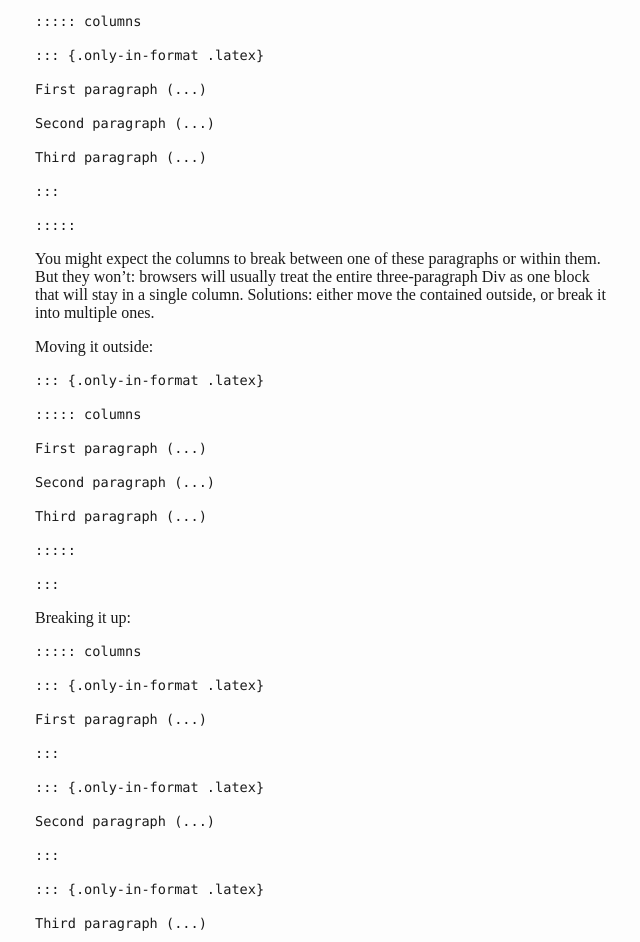
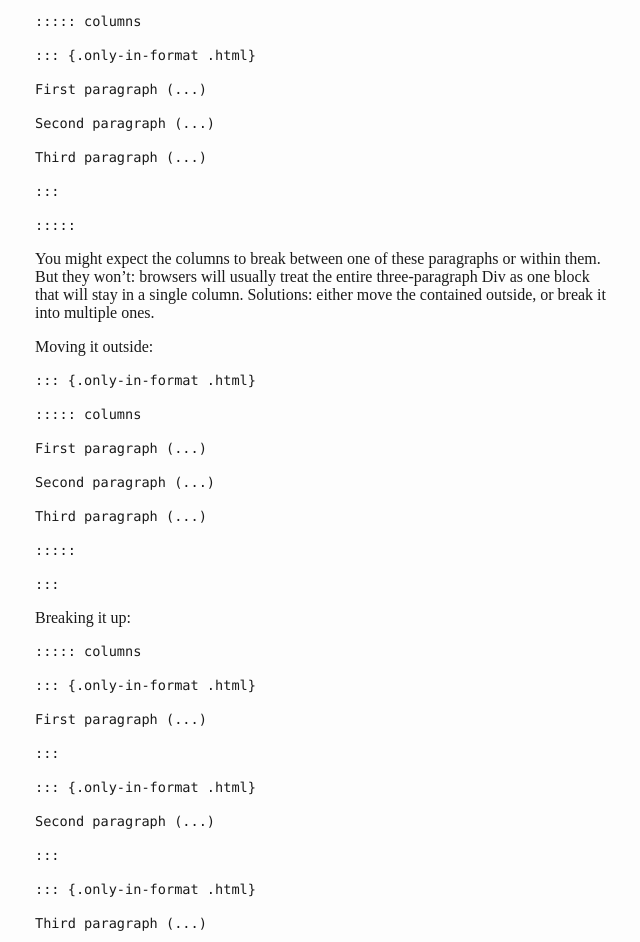
Before and after one commit to dialoa/columns, a plain HTML site: page expected.html in a window 1280 px wide. Shown: the part 2518-3460 px from the top of the page, 317-957 px from the left. Drawn offline with Linux system fonts and the light colour scheme.

Commit message:
typo in manual, regenerating

```diff
--- a/expected.html
+++ b/expected.html
@@ -367,7 +367,7 @@ fluid multiple columns:</p>
 <div class="sourceCode" id="cb6"><pre
 class="sourceCode markdown"><code class="sourceCode markdown"><span id="cb6-1"><a href="#cb6-1" aria-hidden="true" tabindex="-1"></a>::::: columns</span>
 <span id="cb6-2"><a href="#cb6-2" aria-hidden="true" tabindex="-1"></a></span>
-<span id="cb6-3"><a href="#cb6-3" aria-hidden="true" tabindex="-1"></a>::: {.only-in-format .latex}</span>
+<span id="cb6-3"><a href="#cb6-3" aria-hidden="true" tabindex="-1"></a>::: {.only-in-format .html}</span>
 <span id="cb6-4"><a href="#cb6-4" aria-hidden="true" tabindex="-1"></a></span>
 <span id="cb6-5"><a href="#cb6-5" aria-hidden="true" tabindex="-1"></a>First paragraph (...)</span>
 <span id="cb6-6"><a href="#cb6-6" aria-hidden="true" tabindex="-1"></a></span>
@@ -385,7 +385,7 @@ Solutions: either move the contained outside, or break it into multiple
 ones.</p>
 <p>Moving it outside:</p>
 <div class="sourceCode" id="cb7"><pre
-class="sourceCode markdown"><code class="sourceCode markdown"><span id="cb7-1"><a href="#cb7-1" aria-hidden="true" tabindex="-1"></a>::: {.only-in-format .latex}</span>
+class="sourceCode markdown"><code class="sourceCode markdown"><span id="cb7-1"><a href="#cb7-1" aria-hidden="true" tabindex="-1"></a>::: {.only-in-format .html}</span>
 <span id="cb7-2"><a href="#cb7-2" aria-hidden="true" tabindex="-1"></a></span>
 <span id="cb7-3"><a href="#cb7-3" aria-hidden="true" tabindex="-1"></a>::::: columns</span>
 <span id="cb7-4"><a href="#cb7-4" aria-hidden="true" tabindex="-1"></a></span>
@@ -402,19 +402,19 @@ class="sourceCode markdown"><code class="sourceCode markdown"><span id="cb7-1"><
 <div class="sourceCode" id="cb8"><pre
 class="sourceCode markdown"><code class="sourceCode markdown"><span id="cb8-1"><a href="#cb8-1" aria-hidden="true" tabindex="-1"></a>::::: columns</span>
 <span id="cb8-2"><a href="#cb8-2" aria-hidden="true" tabindex="-1"></a></span>
-<span id="cb8-3"><a href="#cb8-3" aria-hidden="true" tabindex="-1"></a>::: {.only-in-format .latex}</span>
+<span id="cb8-3"><a href="#cb8-3" aria-hidden="true" tabindex="-1"></a>::: {.only-in-format .html}</span>
 <span id="cb8-4"><a href="#cb8-4" aria-hidden="true" tabindex="-1"></a></span>
 <span id="cb8-5"><a href="#cb8-5" aria-hidden="true" tabindex="-1"></a>First paragraph (...)</span>
 <span id="cb8-6"><a href="#cb8-6" aria-hidden="true" tabindex="-1"></a></span>
 <span id="cb8-7"><a href="#cb8-7" aria-hidden="true" tabindex="-1"></a>:::</span>
 <span id="cb8-8"><a href="#cb8-8" aria-hidden="true" tabindex="-1"></a></span>
-<span id="cb8-9"><a href="#cb8-9" aria-hidden="true" tabindex="-1"></a>::: {.only-in-format .latex}</span>
+<span id="cb8-9"><a href="#cb8-9" aria-hidden="true" tabindex="-1"></a>::: {.only-in-format .html}</span>
 <span id="cb8-10"><a href="#cb8-10" aria-hidden="true" tabindex="-1"></a></span>
 <span id="cb8-11"><a href="#cb8-11" aria-hidden="true" tabindex="-1"></a>Second paragraph (...)</span>
 <span id="cb8-12"><a href="#cb8-12" aria-hidden="true" tabindex="-1"></a></span>
 <span id="cb8-13"><a href="#cb8-13" aria-hidden="true" tabindex="-1"></a>:::</span>
 <span id="cb8-14"><a href="#cb8-14" aria-hidden="true" tabindex="-1"></a></span>
-<span id="cb8-15"><a href="#cb8-15" aria-hidden="true" tabindex="-1"></a>::: {.only-in-format .latex}</span>
+<span id="cb8-15"><a href="#cb8-15" aria-hidden="true" tabindex="-1"></a>::: {.only-in-format .html}</span>
 <span id="cb8-16"><a href="#cb8-16" aria-hidden="true" tabindex="-1"></a></span>
 <span id="cb8-17"><a href="#cb8-17" aria-hidden="true" tabindex="-1"></a>Third paragraph (...)</span>
 <span id="cb8-18"><a href="#cb8-18" aria-hidden="true" tabindex="-1"></a></span>
```
Also changed, not shown: 3 other files.
